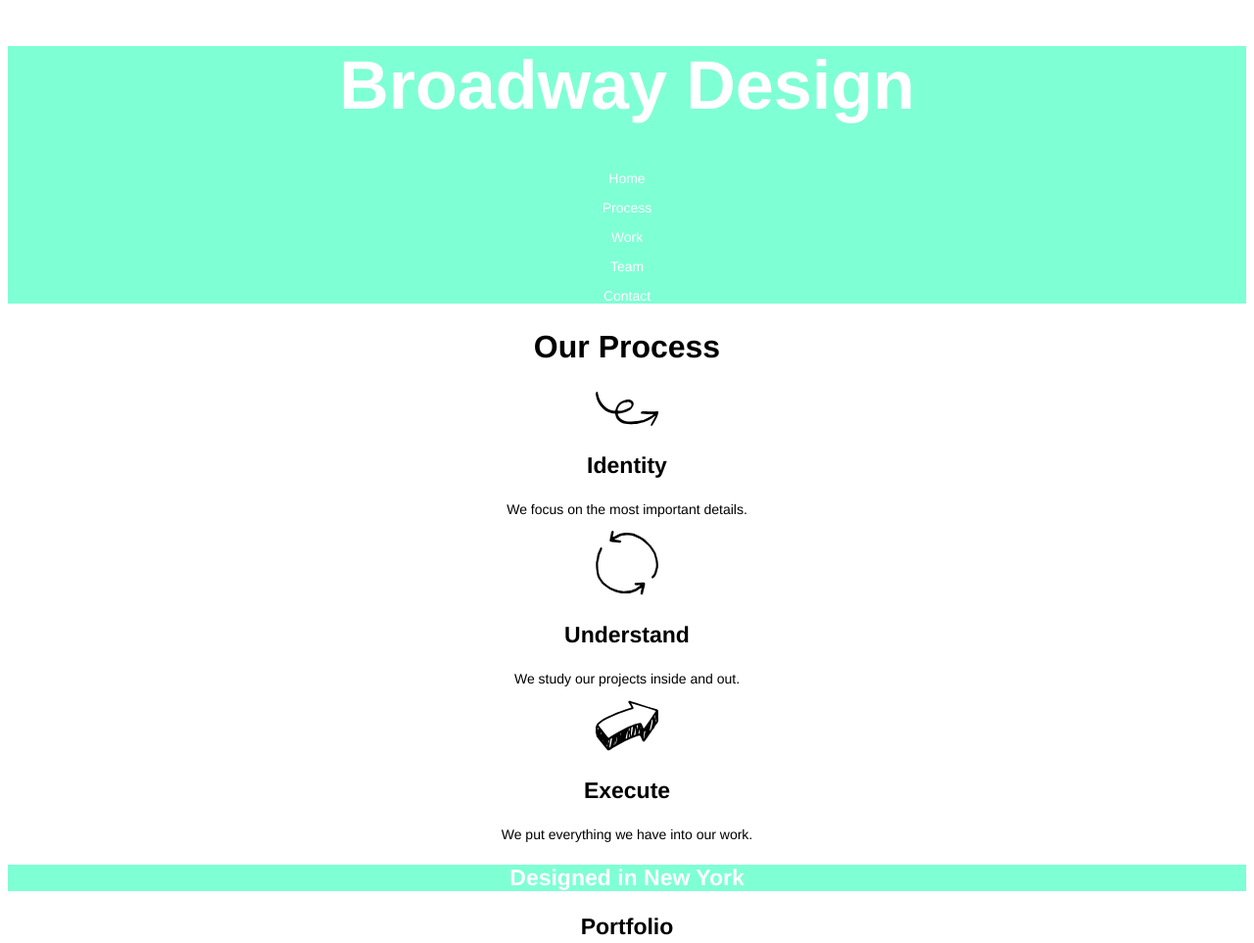
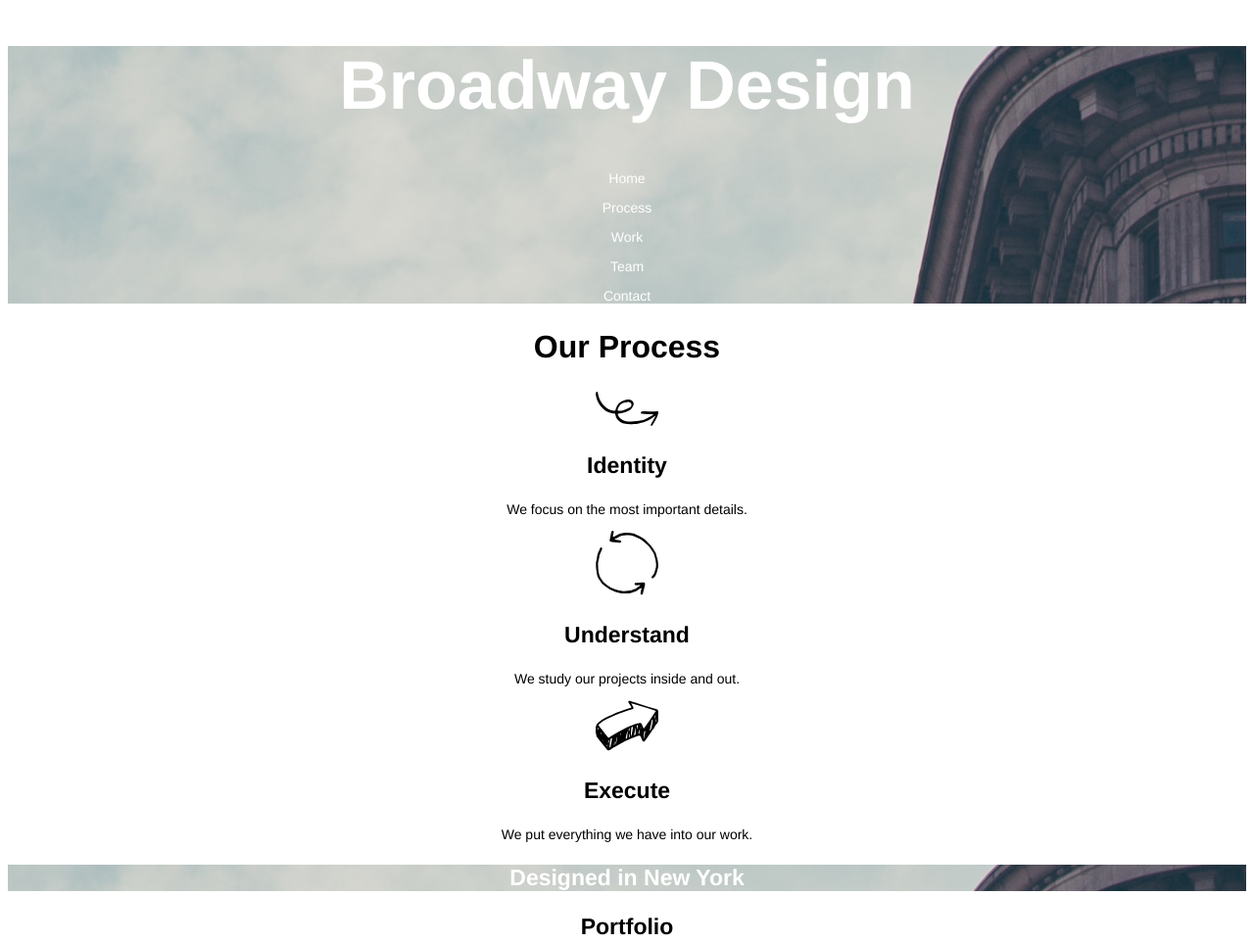
Before and after one commit to wamitchell/broadway-design, a plain HTML site: page index.html in a window 1280 px wide. Shown: the top 963 px of the page at 98% size. Drawn offline with Linux system fonts and the light colour scheme.

Commit message:
Final changes

```diff
--- a/index.html
+++ b/index.html
@@ -3,7 +3,6 @@
     <head>
         <title>Broadway Design</title>
         <link href="./resources/css/style.css" type="text/css" rel="stylesheet">
-        <link href="resources/the-flatiron-building.png">
     </head>
 
     <body>
--- a/resources/css/style.css
+++ b/resources/css/style.css
@@ -18,7 +18,7 @@ nav {
 }
 
 #top {
-    background-image: url(the-flatiron-building.png);
+    background-image: url(/resources/the-flatiron-building.png);
     background-color: aquamarine;
 }
 
@@ -37,7 +37,7 @@ p {
 #nyc {
     color: white;
     font-size: 23px;
-    background-image: url(the-flatiron-building.png);
+    background-image: url(/resources/the-flatiron-building.png);
     background-color: aquamarine;
 }
 
```
